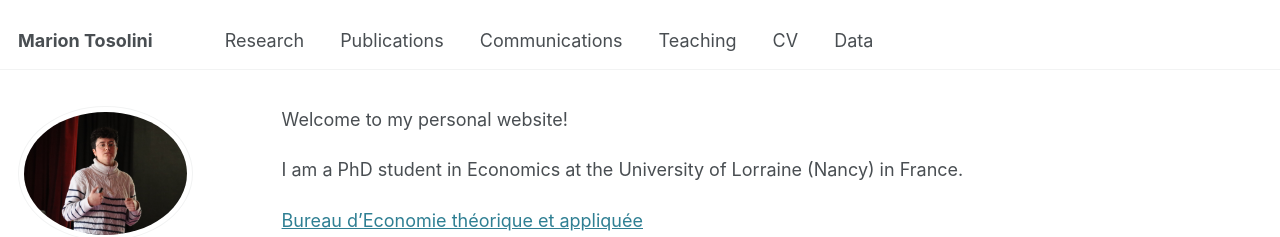
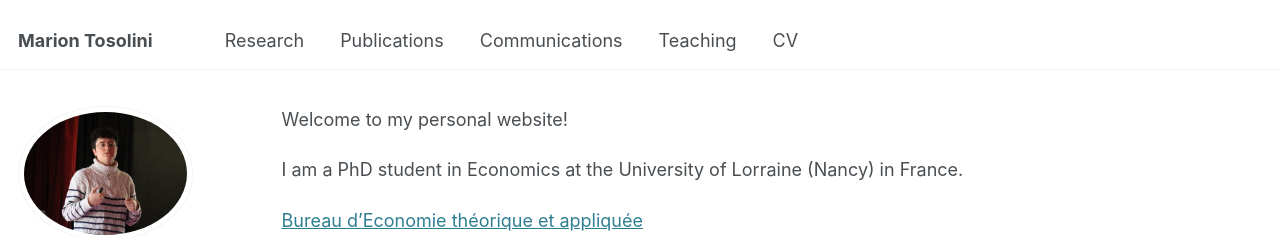
Before and after one commit to tosolini-marion/tosolini-marion.github.io, a Jekyll site: the page built from _pages/about.md, in a window 1280 px wide. Shown: the top 237 px of the page. Built offline with Jekyll 4.4.1, drawn with Linux system fonts in a browser that asks for light colours.

Commit message:
Update navigation.yml

```diff
--- a/_data/navigation.yml
+++ b/_data/navigation.yml
@@ -19,6 +19,3 @@ main:
 
   - title: "CV"
     url: /cv/
-
-  - title: "Data"
-    url: /data/
```
